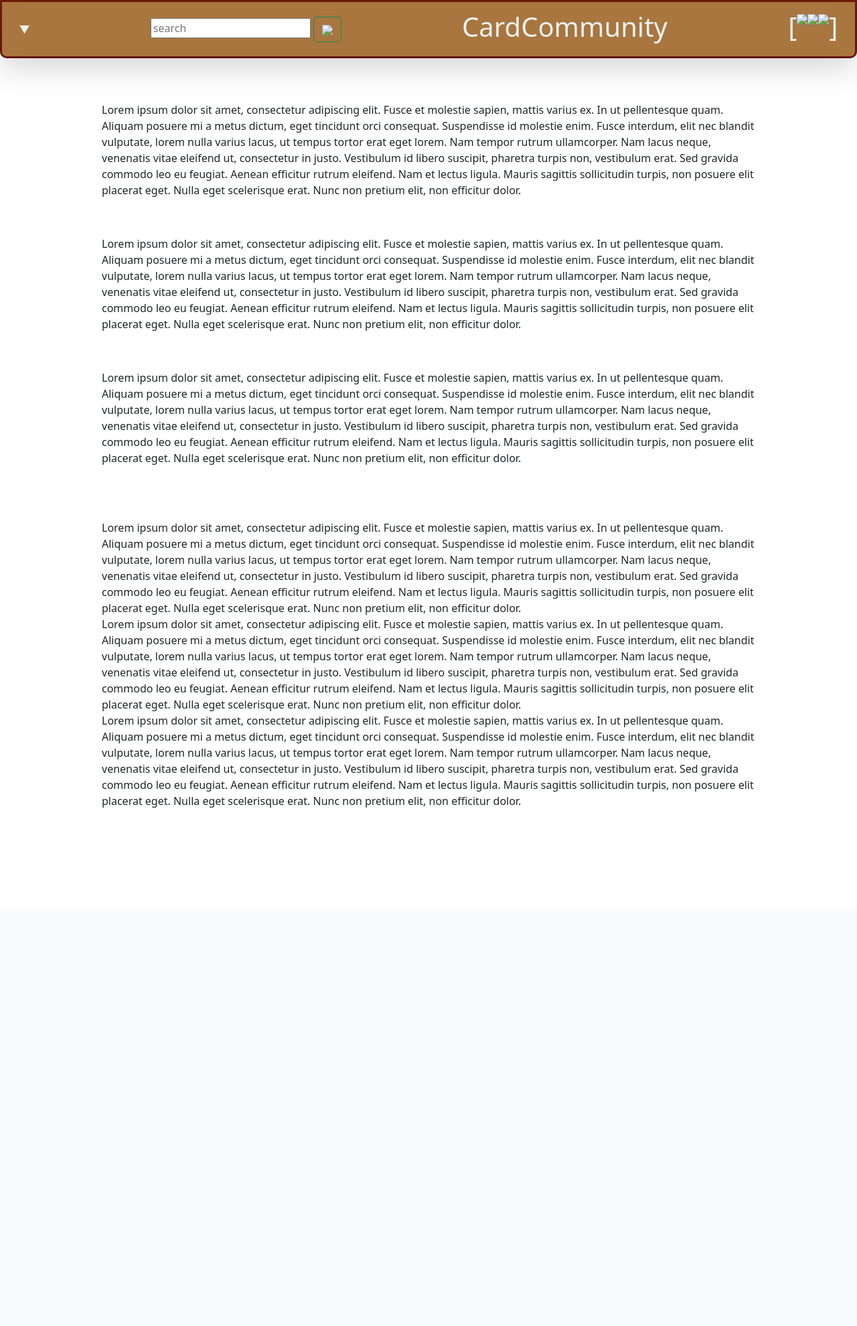
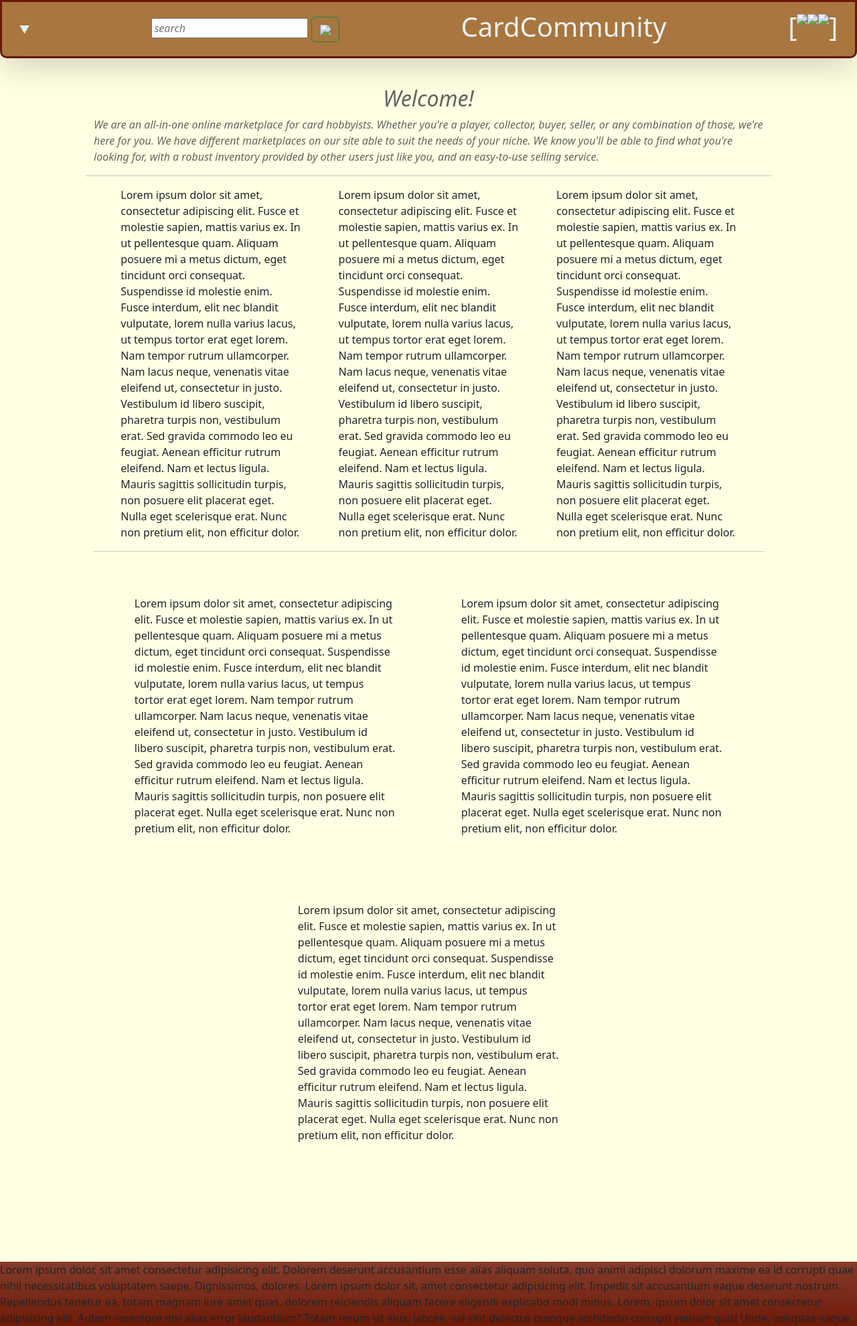
Before and after one commit to evschl/CardSiteClass, a web app: file index.html in a window 1280 px wide. Shown: the whole page at 67% size. Before the commit the page ends 1206 px from the top, so only its background shows below. Run offline with its HTML, style and script files only (its server is not run), Linux system fonts and the light colour scheme.

Commit message:
General alignment/stylings on body containers

```diff
--- a/index.html
+++ b/index.html
@@ -28,8 +28,8 @@
                     </div>
                 </div>
                 <div class="d-flex" id="searchContainer">
-                    <form class="form-inline">
-                        <input class="searchBtn" type="search" placeholder="search" aria-label="search">
+                    <form id="searchForm" name="searchForm" class="form-inline">
+                        <input id="searchForm" class="searchBtn" type="search" placeholder="search" aria-label="search">
                         <button class="btn btn-outline-success my-2 my-sm-0" id="submitBtn" type="submit"><img src="#" class="searchBtn"></button>
                     </form>
                 </div>
@@ -55,12 +55,19 @@
         </header>
 
         <main>
+
+            <div class="container-sm" id="tutorialContainer">
+                <h2 id="sectionHeader">Welcome!</h2>
+                <p>We are an all-in-one online marketplace for card hobbyists. Whether you're a player, collector, buyer, seller, or any combination of those, we're here for you. We have different marketplaces on our site able to suit the needs of your niche. We know you'll be able to find what you're looking for, with a robust inventory provided by other users just like you, and an easy-to-use selling service.</p>
+            </div>
+            <hr>
             <div class="container-sm" id="bodyContainer">
                 <div class="container-sm" id="marketplaceHomeContainer">
                     <div class="container-sm" id="magicMarket">Lorem ipsum dolor sit amet, consectetur adipiscing elit. Fusce et molestie sapien, mattis varius ex. In ut pellentesque quam. Aliquam posuere mi a metus dictum, eget tincidunt orci consequat. Suspendisse id molestie enim. Fusce interdum, elit nec blandit vulputate, lorem nulla varius lacus, ut tempus tortor erat eget lorem. Nam tempor rutrum ullamcorper. Nam lacus neque, venenatis vitae eleifend ut, consectetur in justo. Vestibulum id libero suscipit, pharetra turpis non, vestibulum erat. Sed gravida commodo leo eu feugiat. Aenean efficitur rutrum eleifend. Nam et lectus ligula. Mauris sagittis sollicitudin turpis, non posuere elit placerat eget. Nulla eget scelerisque erat. Nunc non pretium elit, non efficitur dolor.</div>
                     <div class="container-sm" id="sportMarket">Lorem ipsum dolor sit amet, consectetur adipiscing elit. Fusce et molestie sapien, mattis varius ex. In ut pellentesque quam. Aliquam posuere mi a metus dictum, eget tincidunt orci consequat. Suspendisse id molestie enim. Fusce interdum, elit nec blandit vulputate, lorem nulla varius lacus, ut tempus tortor erat eget lorem. Nam tempor rutrum ullamcorper. Nam lacus neque, venenatis vitae eleifend ut, consectetur in justo. Vestibulum id libero suscipit, pharetra turpis non, vestibulum erat. Sed gravida commodo leo eu feugiat. Aenean efficitur rutrum eleifend. Nam et lectus ligula. Mauris sagittis sollicitudin turpis, non posuere elit placerat eget. Nulla eget scelerisque erat. Nunc non pretium elit, non efficitur dolor.</div>
                     <div class="container-sm" id="playingCardMarket">Lorem ipsum dolor sit amet, consectetur adipiscing elit. Fusce et molestie sapien, mattis varius ex. In ut pellentesque quam. Aliquam posuere mi a metus dictum, eget tincidunt orci consequat. Suspendisse id molestie enim. Fusce interdum, elit nec blandit vulputate, lorem nulla varius lacus, ut tempus tortor erat eget lorem. Nam tempor rutrum ullamcorper. Nam lacus neque, venenatis vitae eleifend ut, consectetur in justo. Vestibulum id libero suscipit, pharetra turpis non, vestibulum erat. Sed gravida commodo leo eu feugiat. Aenean efficitur rutrum eleifend. Nam et lectus ligula. Mauris sagittis sollicitudin turpis, non posuere elit placerat eget. Nulla eget scelerisque erat. Nunc non pretium elit, non efficitur dolor.</div>
                 </div>
+                <hr>
                 <div class="container-sm" id="articleHomeContainer">
                     <div class="container-sm" id="magicArticle">Lorem ipsum dolor sit amet, consectetur adipiscing elit. Fusce et molestie sapien, mattis varius ex. In ut pellentesque quam. Aliquam posuere mi a metus dictum, eget tincidunt orci consequat. Suspendisse id molestie enim. Fusce interdum, elit nec blandit vulputate, lorem nulla varius lacus, ut tempus tortor erat eget lorem. Nam tempor rutrum ullamcorper. Nam lacus neque, venenatis vitae eleifend ut, consectetur in justo. Vestibulum id libero suscipit, pharetra turpis non, vestibulum erat. Sed gravida commodo leo eu feugiat. Aenean efficitur rutrum eleifend. Nam et lectus ligula. Mauris sagittis sollicitudin turpis, non posuere elit placerat eget. Nulla eget scelerisque erat. Nunc non pretium elit, non efficitur dolor.</div>
                     <div class="container-sm" id="sportArticle">Lorem ipsum dolor sit amet, consectetur adipiscing elit. Fusce et molestie sapien, mattis varius ex. In ut pellentesque quam. Aliquam posuere mi a metus dictum, eget tincidunt orci consequat. Suspendisse id molestie enim. Fusce interdum, elit nec blandit vulputate, lorem nulla varius lacus, ut tempus tortor erat eget lorem. Nam tempor rutrum ullamcorper. Nam lacus neque, venenatis vitae eleifend ut, consectetur in justo. Vestibulum id libero suscipit, pharetra turpis non, vestibulum erat. Sed gravida commodo leo eu feugiat. Aenean efficitur rutrum eleifend. Nam et lectus ligula. Mauris sagittis sollicitudin turpis, non posuere elit placerat eget. Nulla eget scelerisque erat. Nunc non pretium elit, non efficitur dolor.</div>
@@ -69,8 +76,8 @@
             </div>
         </main>
 
-        <footer>
-
+        <footer class="bg-gradient">
+            Lorem ipsum dolor, sit amet consectetur adipisicing elit. Dolorem deserunt accusantium esse alias aliquam soluta, quo animi adipisci dolorum maxime ea id corrupti quae nihil necessitatibus voluptatem saepe. Dignissimos, dolores. Lorem ipsum dolor sit, amet consectetur adipisicing elit. Impedit sit accusantium eaque deserunt nostrum. Repellendus tenetur ea, totam magnam iure amet quas, dolorem reiciendis aliquam facere eligendi explicabo modi minus. Lorem, ipsum dolor sit amet consectetur adipisicing elit. Autem inventore nisi alias error laudantium? Totam rerum sit eius, labore, vel sint delectus cumque architecto corrupti veniam quis! Unde, voluptas eaque.
         </footer>
         <script defer src="https://cdn.jsdelivr.net/npm/bootstrap@5.3.2/dist/js/bootstrap.bundle.min.js" integrity="sha384-C6RzsynM9kWDrMNeT87bh95OGNyZPhcTNXj1NW7RuBCsyN/o0jlpcV8Qyq46cDfL" crossorigin="anonymous"></script>
     </body>
--- a/styles/index.css
+++ b/styles/index.css
@@ -8,7 +8,6 @@
 
 body {
     font-family: 'Montserrat', sans-serif;
-    background: #2b2118;
     align-items: center;
     justify-content: center;
 }
@@ -25,11 +24,13 @@ header {
 
 main {
     padding: 10%;
+    background-color: #ffffe3;
 }
 
 footer {
-    background: #f7f3e3;
+    background: #6f1a07;
     position: sticky;
+    height: 20%;
 }
 
 #headerNavContainer {
@@ -60,26 +61,42 @@ footer {
     color: #ecf0f1;
 }
 
+#tutorialContainer {
+    font-style: italic;
+    opacity: 70%;
+}
+
+#sectionHeader {
+    text-align: center;
+}
+
 #marketplaceHomeContainer {
-    display: inline;
-    flex-wrap: wrap;
+    display: flex;
+    flex-flow: row wrap;
+    justify-content: space-between;
 }
 
 #articleHomeContainer {
-    display: inline;
-    flex-wrap: wrap;
+    display: flex;
+    flex-flow: row wrap;
+    align-items: center;
 }
 
 #magicMarket, #sportMarket, #playingCardMarket {
     display: flex;
-    flex-wrap: wrap;
-    height: 200px;
+    flex-flow: row wrap;
+    width: 30%;
 }
 
-#magicArticle, #sportArticle, #playingCardArticle {
+#magicArticle, #sportArticle, #playingArticle {
     display: flex;
-    flex-wrap: wrap;
+    flex-flow: row wrap;
+    width: 50%;
+    padding: 5%;
+}
 
+#searchForm {
+    font-style: italic;
 }
 
 .faqCards {
```
Also changed, not shown: edititem.html (added), sellpage.html (added).
